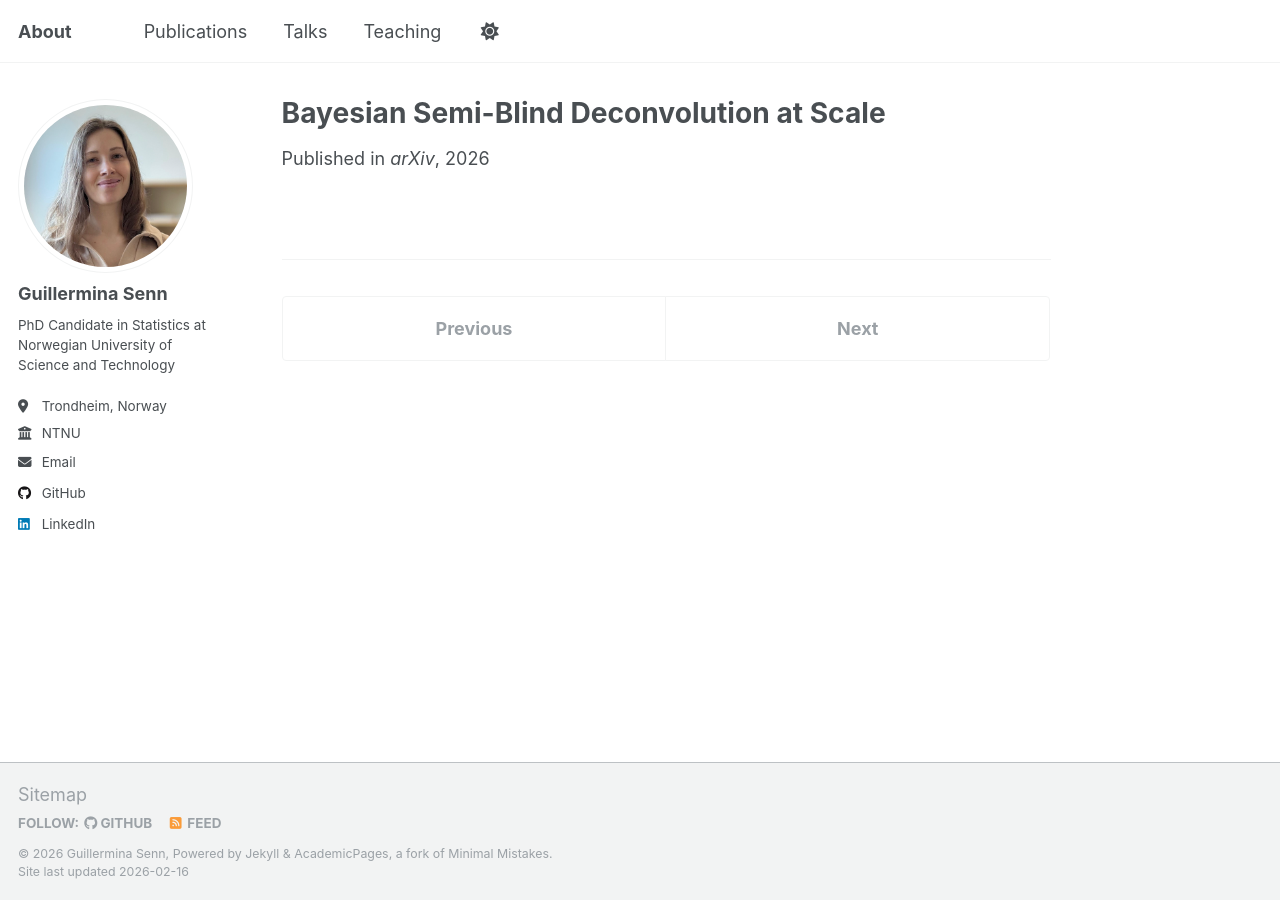
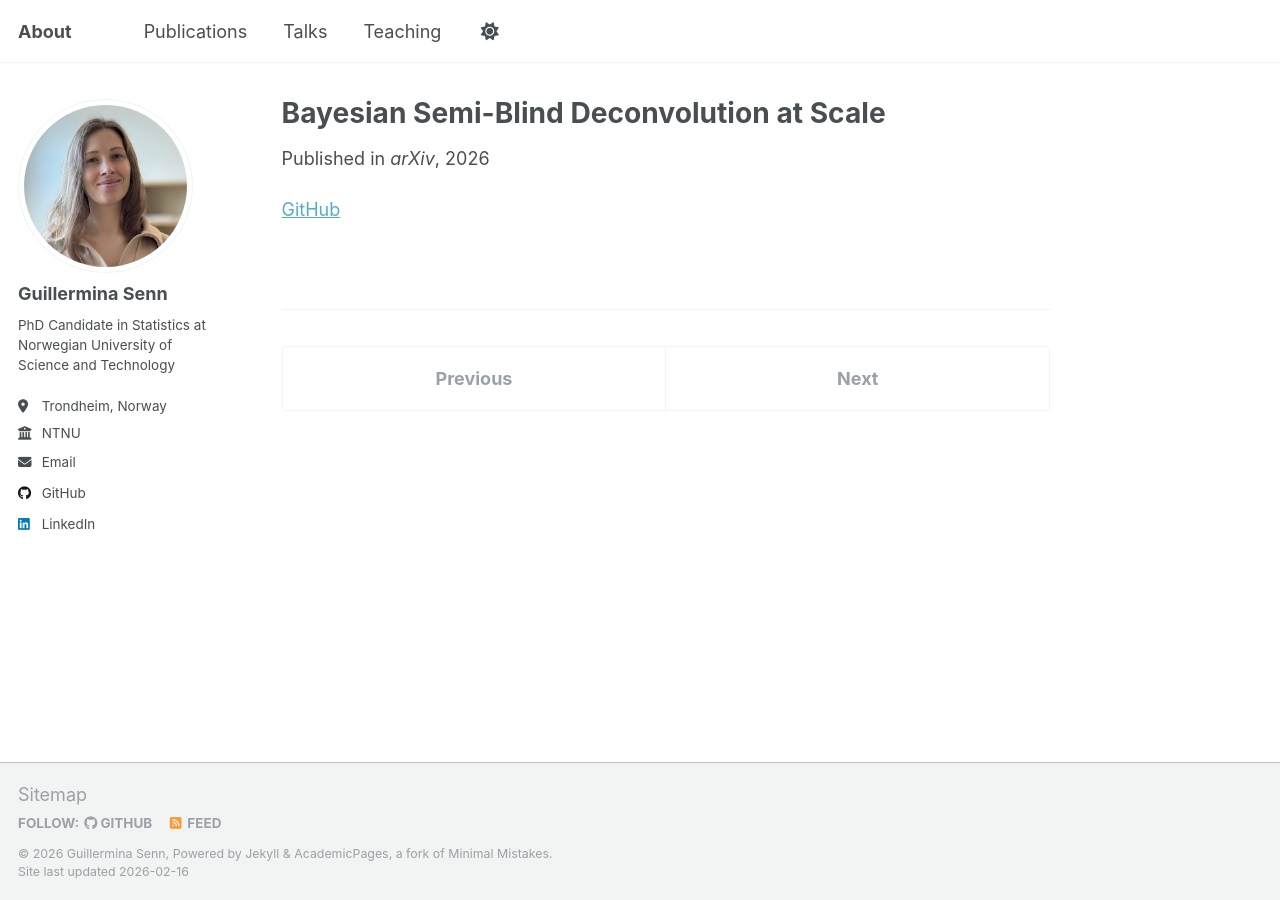
Before and after one commit to guillerminasenn/guillerminasenn.github.io, a Jekyll site: the page built from _publications/senn2026_bayesian_sbd_scale.md, in a window 1280 px wide. Built offline with Jekyll 4.4.1, drawn with Linux system fonts in a browser that asks for light colours.

Commit message:
Add GitHub link to senn2026_bayesian_sbd_scale.md

```diff
--- a/_publications/senn2026_bayesian_sbd_scale.md
+++ b/_publications/senn2026_bayesian_sbd_scale.md
@@ -9,3 +9,5 @@ externalurl: '[https://arxiv.org/abs/2601.09677](https://arxiv.org/abs/2601.0967
 build:
   render: never
 ---
+
+[GitHub](https://github.com/guillerminasenn/bsbd)
```
